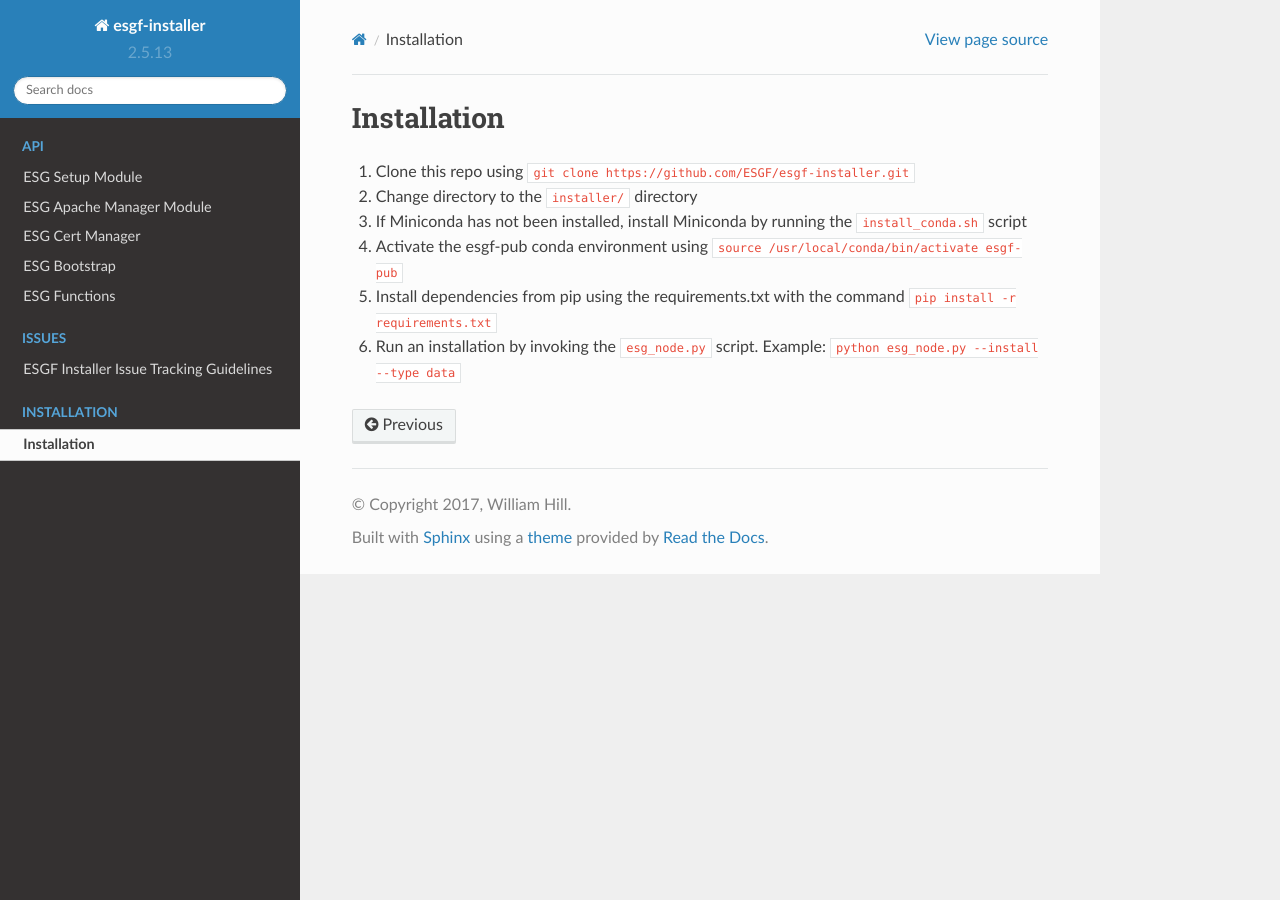
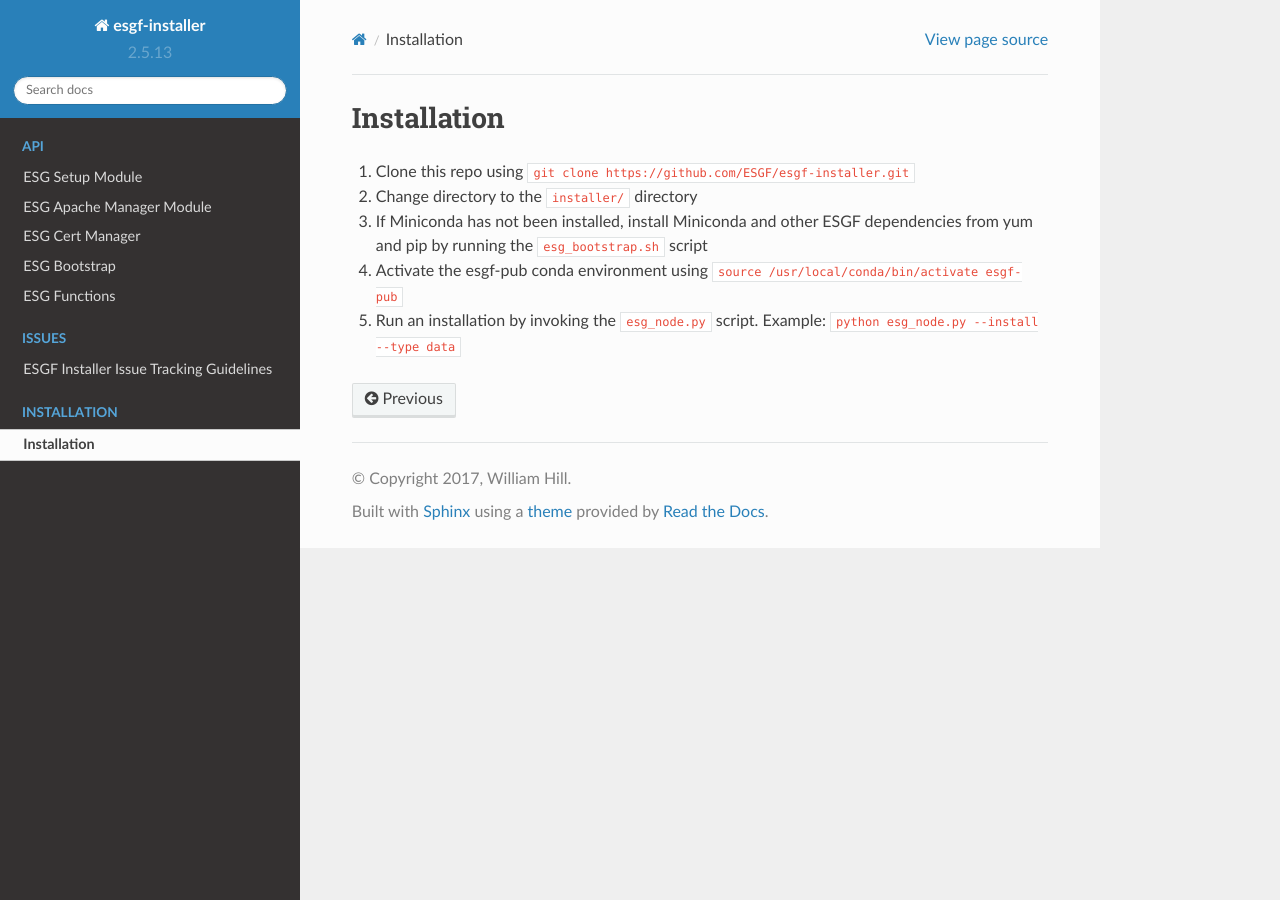
Before and after one commit to ESGF/esgf-installer, a Sphinx documentation site: the page built from docs/installation.rst, in a window 1280 px wide. Built offline with Sphinx 7.4.7 and the Read the Docs theme 2.0.0, drawn with Linux system fonts in a browser that asks for light colours.

Commit message:
updated installation documentation

```diff
--- a/docs/installation.rst
+++ b/docs/installation.rst
@@ -3,8 +3,7 @@ Installation
 
 1. Clone this repo using ``git clone https://github.com/ESGF/esgf-installer.git``
 2. Change directory to the ``installer/`` directory
-3. If Miniconda has not been installed, install Miniconda by running the ``install_conda.sh`` script
+3. If Miniconda has not been installed, install Miniconda and other ESGF dependencies from yum and pip by running the ``esg_bootstrap.sh`` script
 4. Activate the esgf-pub conda environment using ``source /usr/local/conda/bin/activate esgf-pub``
-5. Install dependencies from pip using the requirements.txt with the command ``pip install -r requirements.txt``
-6. Run an installation by invoking the ``esg_node.py`` script.
+5. Run an installation by invoking the ``esg_node.py`` script.
    Example: ``python esg_node.py --install --type data``
```
